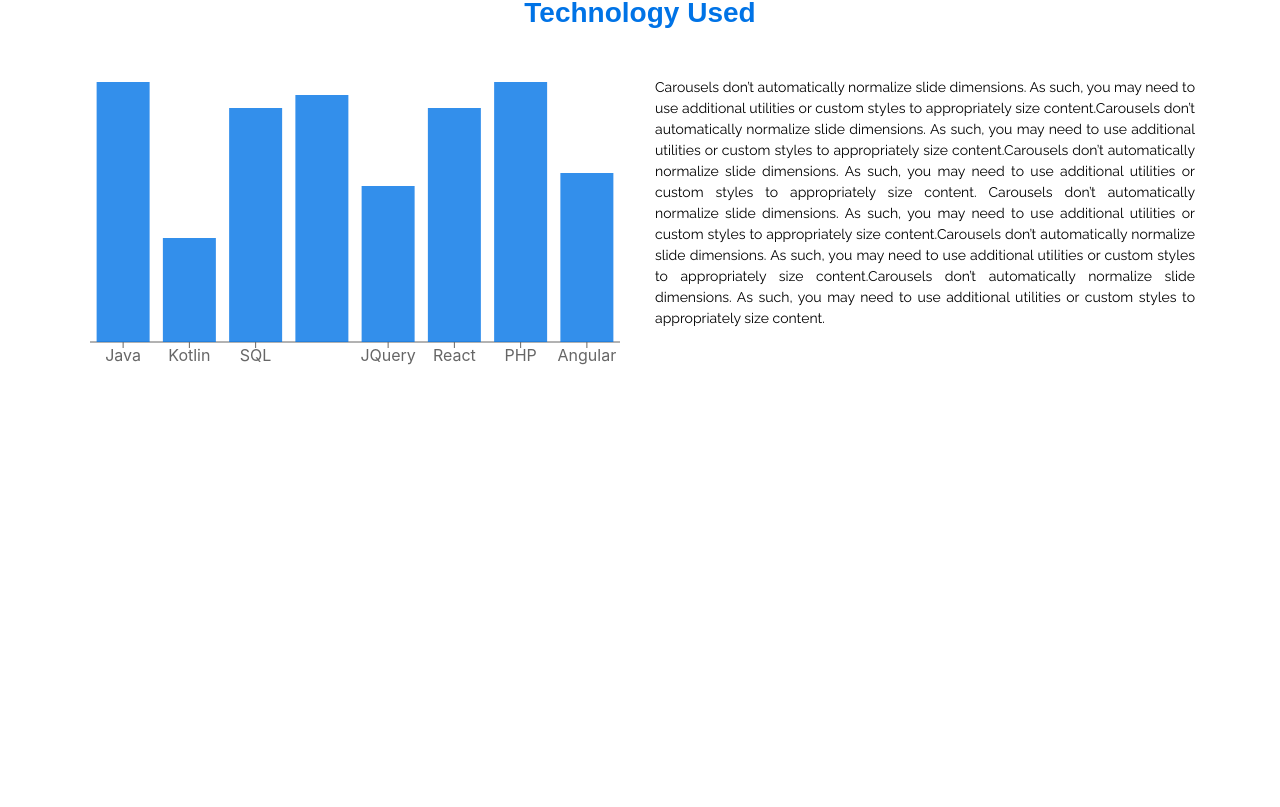
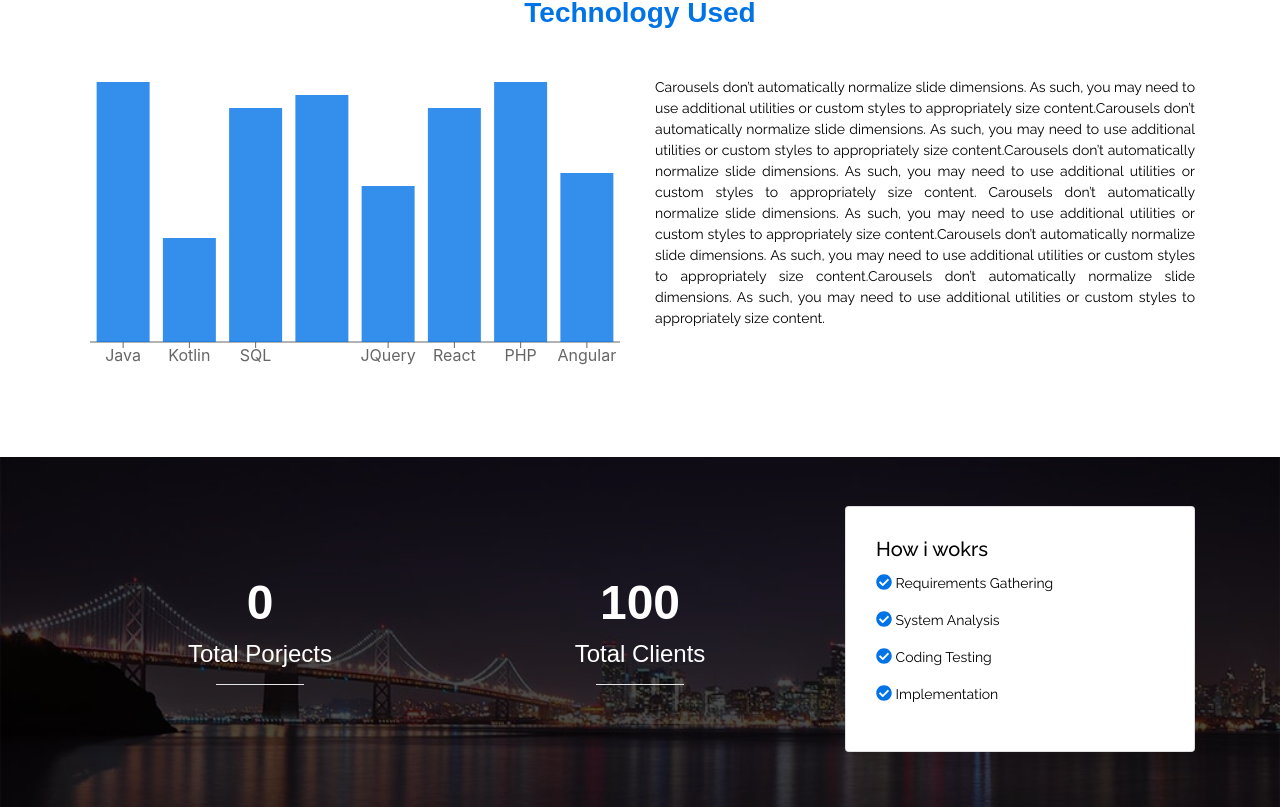
Before and after one commit to pustian-rafiq/my-app, a React (Create React App) app: page / in a window 1280 px wide. Shown: the part 1188-1995 px from the top of the page. Before the commit the page ends 1565 px from the top, so only its background shows below. Built offline with nearby package versions, Linux system fonts and the light colour scheme.

Commit message:
summary section

```diff
--- a/package.json
+++ b/package.json
@@ -3,14 +3,19 @@
   "version": "0.1.0",
   "private": true,
   "dependencies": {
+    "@fortawesome/fontawesome-svg-core": "^1.2.35",
+    "@fortawesome/free-solid-svg-icons": "^5.15.3",
+    "@fortawesome/react-fontawesome": "^0.1.14",
     "@testing-library/jest-dom": "^5.11.6",
     "@testing-library/react": "^11.2.2",
     "@testing-library/user-event": "^12.5.0",
     "bootstrap": "^4.5.3",
     "react": "^17.0.1",
     "react-bootstrap": "^1.4.0",
+    "react-countup": "^4.3.3",
     "react-dom": "^17.0.1",
     "react-scripts": "4.0.1",
+    "react-visibility-sensor": "^5.1.1",
     "recharts": "^2.0.9",
     "web-vitals": "^0.2.4"
   },
--- a/src/App.js
+++ b/src/App.js
@@ -5,6 +5,7 @@
 import TopBanner from './components/TopBanner/TopBanner'
 import Services from './components/Services/Services'
 import Analysis from './components/Analysis/Analysis'
+import Summary from './components/Summary/Summary';
 function App() {
   return (
     <div>
@@ -12,6 +13,7 @@
       <TopBanner/>
       <Services/>
       <Analysis/>
+      <Summary/>
 
     </div>
   );
--- a/src/asset/css/custom.css
+++ b/src/asset/css/custom.css
@@ -106,3 +106,59 @@
     color:#000;
     font-size: 14px;
 }
+
+/* Summary Banner Section style */
+.summarySection{
+    margin-top:5rem;
+}
+.summaryBanner{
+    background-image: url("../images/background.jpg");
+    min-height: 350px;
+    background-attachment: fixed;
+    background-position: center;
+    background-repeat: no-repeat;
+    background-size: cover;
+}
+
+.summaryBannerOverly{
+    position: absolute;
+    min-height: 350px;
+    width: 100%;
+    background:rgba(0, 0, 0, .7);
+}
+.countNumber{
+    font-family: 'Montserreat', sans-serif;
+    font-weight: 600;
+    color:#ffffff;
+    font-size: 48px;
+}
+.countTitle{
+    font-family: 'Montserreat', sans-serif;
+    font-weight: 400;
+    color:#ffffff;
+    font-size: 24px;
+}
+.countSection{
+    margin-top: 16%;
+}
+.cardTitle{
+    font-family: 'Raleway', sans-serif;
+    font-weight: 600;
+    color:#000000;
+    font-size: 24px;
+}
+.cardSUbTitle{
+    font-family: 'Raleway', sans-serif;
+    font-weight: 400;
+    color:#000000;
+    font-size: 14px;
+}
+.iconBullet{
+    color:#0073E6;
+    font-size: 16px;
+}
+.workCard{
+    margin-top: 14%;
+    padding:10px;
+    border-radius: 2px;
+}
--- /dev/null
+++ b/src/components/Summary/Summary.js
@@ -0,0 +1,63 @@
+import React, { Component,Fragment } from 'react';
+import {Container,Row,Col, Card, } from "react-bootstrap";
+import { FontAwesomeIcon } from '@fortawesome/react-fontawesome'
+import { faCheckCircle } from '@fortawesome/free-solid-svg-icons'
+import CountUp from 'react-countup';
+import VisibilitySensor from 'react-visibility-sensor'
+class Summary extends Component {
+    render() {
+        return (
+            <Fragment>
+                <Container fluid={true} className ="summaryBanner summarySection p-0">
+                    <div className="summaryBannerOverly">
+                        <Container className="text-center">
+                            <Row>
+                                <Col lg={8} md={6} sm={12}>
+                                    <Row className="countSection">
+                                        <Col>
+                                            <h1 className="countNumber">
+                                               <CountUp start={0} end={100}>
+                                                    {({ countUpRef, start }) => (
+
+                                                           <span ref={countUpRef} />
+
+
+
+                                                    )}
+                                                </CountUp>
+                                            </h1>
+                                            <h4 className="countTitle">Total Porjects</h4>
+                                            <hr className="bg-white w-25" />
+                                        </Col>
+                                        <Col>
+                                            <h1 className="countNumber">100</h1>
+                                            <h4 className="countTitle">Total Clients</h4>
+                                            <hr className="bg-white w-25" />
+                                        </Col>
+                                    </Row>
+                                </Col>
+                                <Col lg={4} md={6} sm={12}>
+                                <Card className="workCard">
+
+                                    <Card.Body>
+                                        <Card.Title className="cardTitle text-justify">How i wokrs</Card.Title>
+                                        <Card.Text>
+                                            <p className="cardSUbTitle text-justify"><FontAwesomeIcon className="iconBullet" icon={faCheckCircle} /> Requirements Gathering</p>
+                                            <p className="cardSUbTitle text-justify"><FontAwesomeIcon className="iconBullet" icon={faCheckCircle} /> System Analysis</p>
+                                            <p className="cardSUbTitle text-justify"><FontAwesomeIcon className="iconBullet" icon={faCheckCircle} /> Coding Testing</p>
+                                            <p className="cardSUbTitle text-justify"><FontAwesomeIcon className="iconBullet" icon={faCheckCircle} /> Implementation</p>
+                                        </Card.Text>
+
+                                    </Card.Body>
+                                    </Card>
+                                </Col>
+                            </Row>
+                        </Container>
+                    </div>
+                </Container>
+            </Fragment>
+        );
+    }
+}
+
+export default Summary;
```
Also changed, not shown: 2 other files (tests, documents, lock files or other folders).
